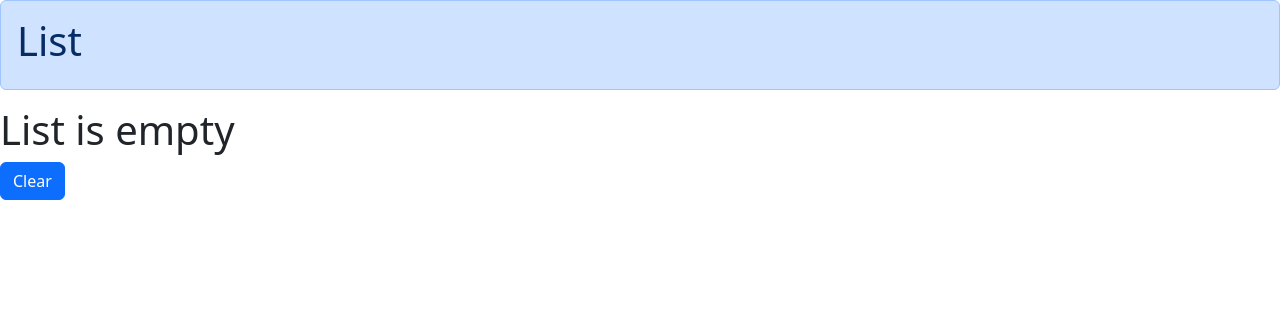
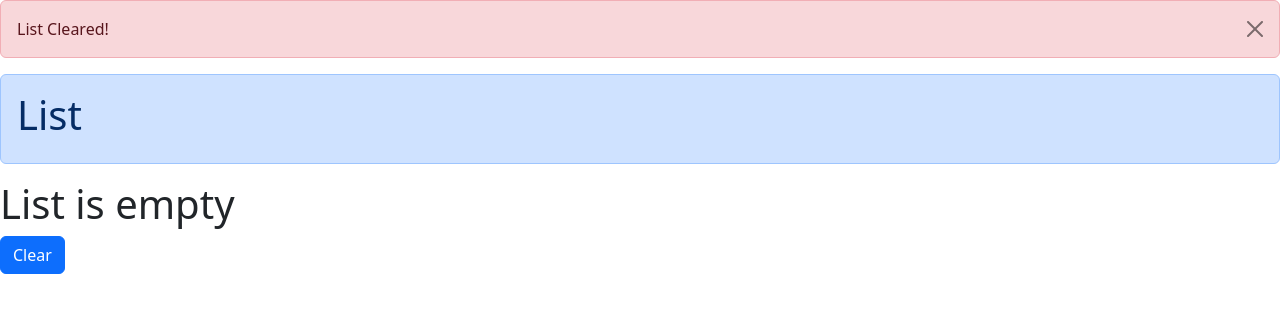
Before and after one commit to ThePokerFaCcCe/React-CodeWithMosh, a React (Vite) app in the folder react-app/: page / in a window 1280 px wide. Both pictures are taken after a click on the button "Clear". Shown: the top 312 px of the page. Built offline with nearby package versions, Linux system fonts and the light colour scheme.

Commit message:
alert close btn

```diff
--- a/react-app/src/Alert.tsx
+++ b/react-app/src/Alert.tsx
@@ -1,13 +1,35 @@
-import React, { ReactNode } from 'react'
-interface Props{
-    children: ReactNode;
+import React, { MouseEvent, ReactNode } from "react";
+interface Props {
+  children: ReactNode | string;
+  type?: "primary" | "secondary" | "danger";
+  closeable?: boolean;
+  onClose?: (event: MouseEvent) => void;
 }
-const Alert = ({ children}: Props) => {
+const Alert = ({
+  children,
+  type = "primary",
+  closeable = false,
+  onClose,
+}: Props) => {
   return (
-    <div className="alert alert-primary" role="alert">
-          {children}
+    <div
+      className={`alert alert-${type} ${closeable && "alert-dismissible"}`}
+      role="alert"
+    >
+      {children}
+      {closeable && (
+        <button
+          type="button"
+          className="btn-close"
+          data-bs-dismiss="alert"
+          aria-label="Close"
+          onClick={(event) => {
+            onClose && onClose(event);
+          }}
+        ></button>
+      )}
     </div>
   );
-}
+};
 
-export default Alert
+export default Alert;
--- a/react-app/src/App.tsx
+++ b/react-app/src/App.tsx
@@ -1,12 +1,19 @@
 import { useState } from "react";
 import ListGroup from "./ListGroup";
 import BSButton from "./BSButton";
+import Alert from "./Alert";
 
 const App = () => {
   const [items, setItems] = useState(["london", "paris", "irland"]);
+  const [warning, setWarning] = useState("");
 
   return (
     <div>
+      {warning && (
+        <Alert type="danger" closeable onClose={(e) => setWarning("")}>
+          {warning}
+        </Alert>
+      )}
       <ListGroup
         items={items}
         heading="List"
@@ -14,7 +21,13 @@ const App = () => {
           console.log(`${index}: ${item}`);
         }}
       />
-      <BSButton onClick={(e) => setItems([])} type="primary">
+      <BSButton
+        onClick={(e) => {
+          setItems([]);
+          setWarning("List Cleared!");
+        }}
+        type="primary"
+      >
         Clear
       </BSButton>
     </div>
--- a/react-app/src/ListGroup.tsx
+++ b/react-app/src/ListGroup.tsx
@@ -12,6 +12,7 @@ interface Props{
 
 export default function ListGroup({items,heading,onSelectItem}: Props) {
   const [selectedItemIndex, setSelectedItemIndex] = useState(-1);
+
 
   const changeSelectedItemIndex = (index: number) =>
     setSelectedItemIndex(index);
```
